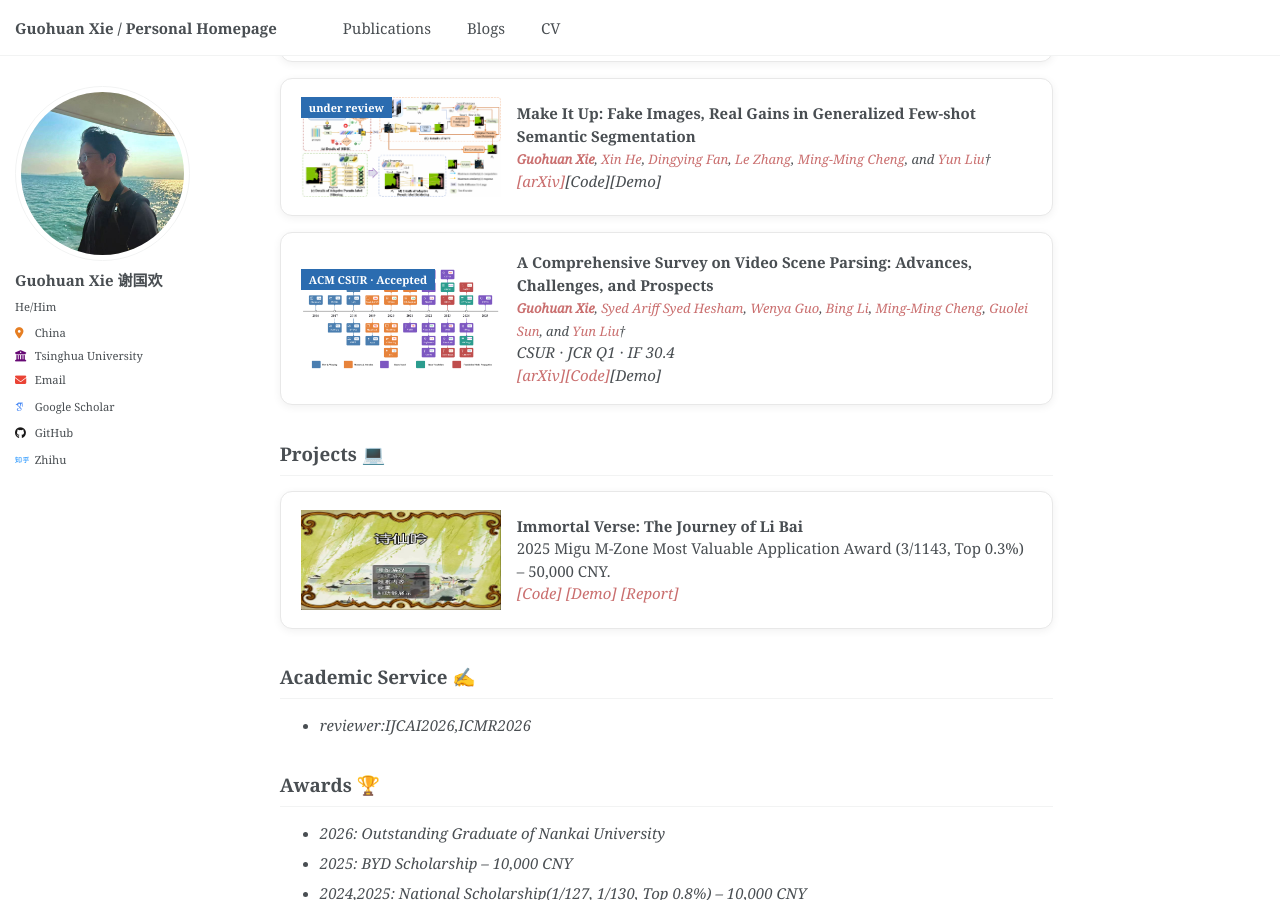
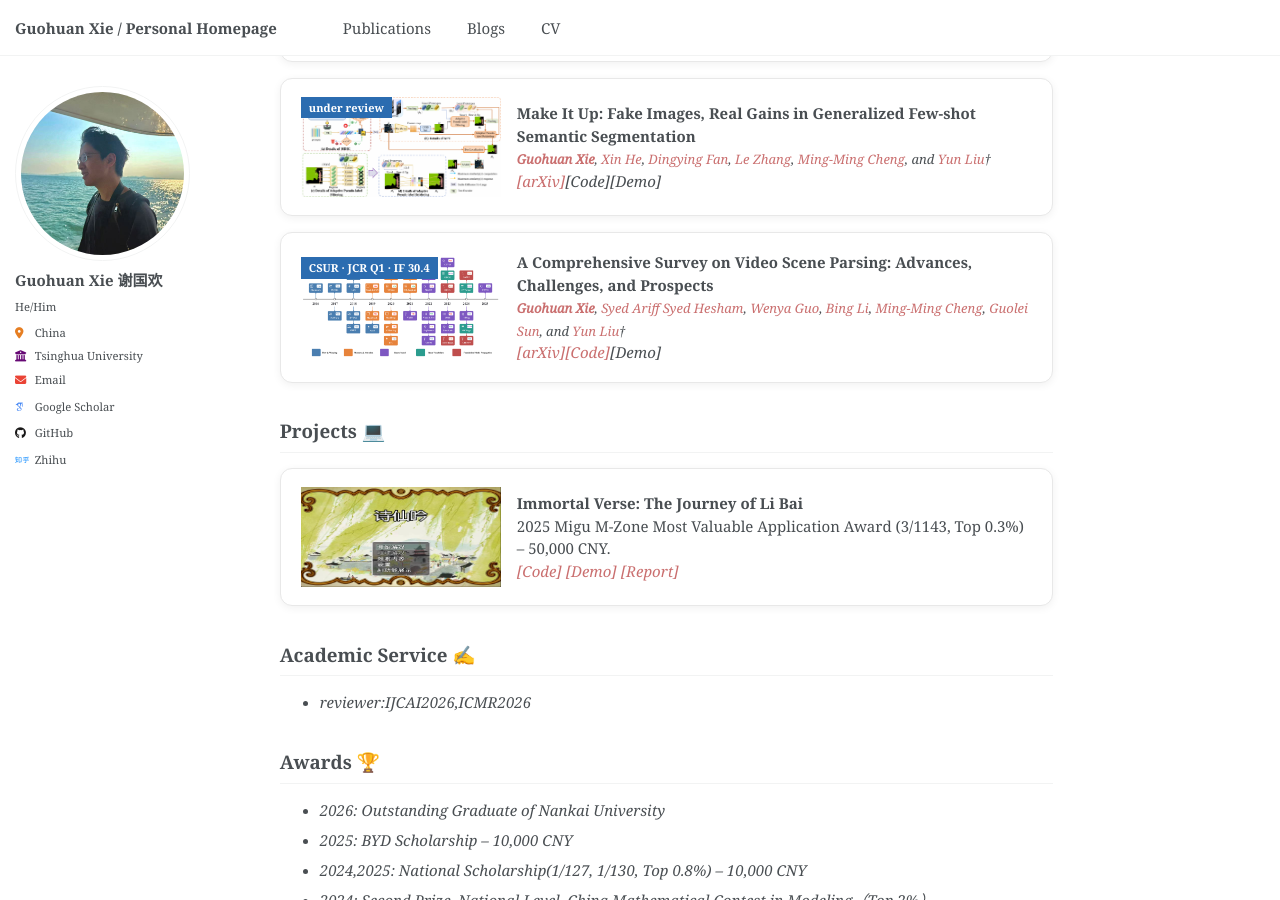
Before and after one commit to guohuan-xie/guohuan-xie.github.io, a Jekyll site: the page built from _pages/about.md, in a window 1280 px wide and 900 px high, scrolled down 1404 px. Built offline with Jekyll 4.4.1, drawn with Linux system fonts in a browser that asks for light colours; some web fonts are replaced.

Commit message:
Update publication entry for VSP evolution timeline to reflect correct status and impact factor

```diff
--- a/_includes/publications-list.html
+++ b/_includes/publications-list.html
@@ -53,7 +53,7 @@
 </div>
 <div class="item-card">
     <div class="item-card-thumb">
-        <span class="item-card-badge">ACM CSUR · Accepted</span>
+        <span class="item-card-badge">CSUR · JCR Q1 · IF 30.4</span>
         <img src="{{ base_path }}/images/vsp_evolution.png" alt="VSP evolution timeline" width="200" height="100">
     </div>
     <div class="item-card-body">
@@ -67,7 +67,6 @@
             <a href="https://scholar.google.com.hk/citations?user=qd8Blw0AAAAJ&hl=zh-CN" target="_blank">Guolei Sun</a>, and
             <a href="https://yun-liu.github.io/" target="_blank">Yun Liu</a>&dagger;
         </i><br>
-        <em>CSUR · JCR Q1 · IF 30.4</em><br>
         <a href="https://arxiv.org/abs/2506.13552"><em>[arXiv]</em></a><a href="https://github.com/guohuan-xie/Awesome-VSP"><em>[Code]</em></a><em>[Demo]</em>
     </div>
 </div>
```
